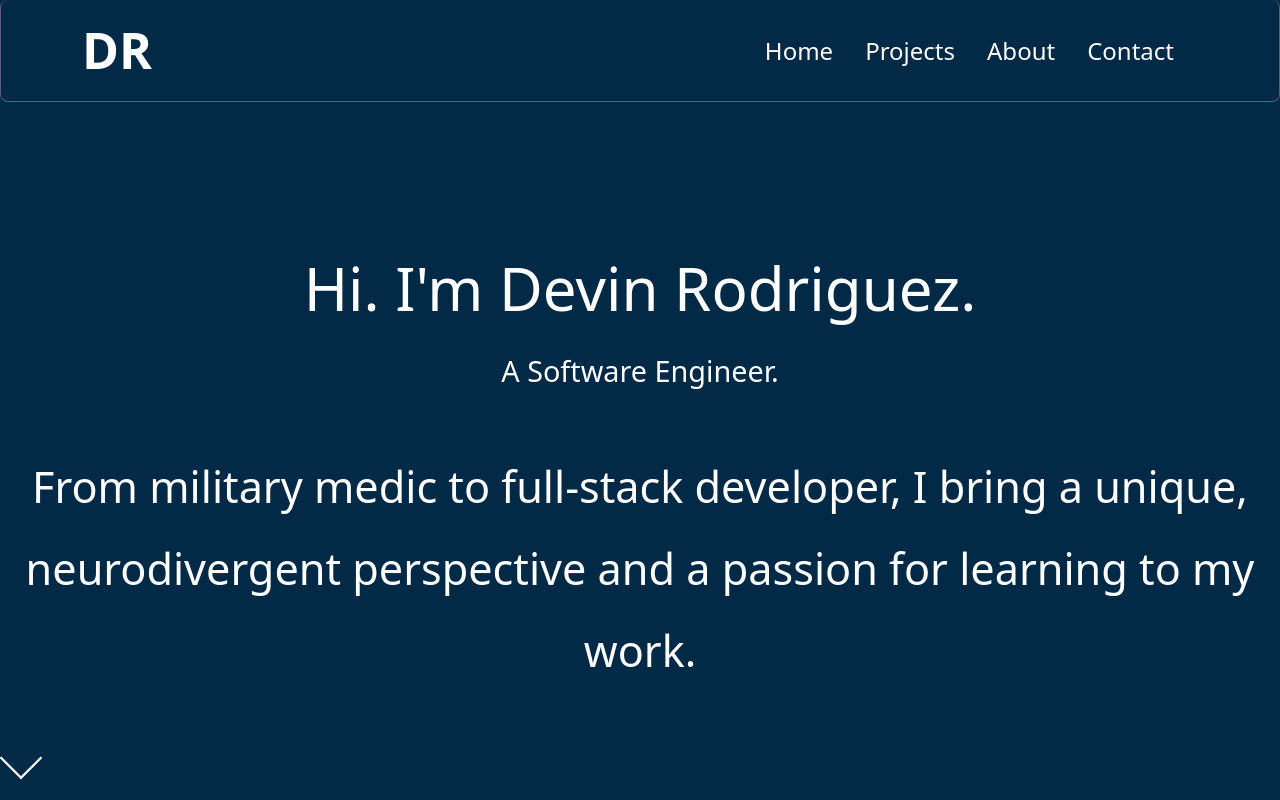
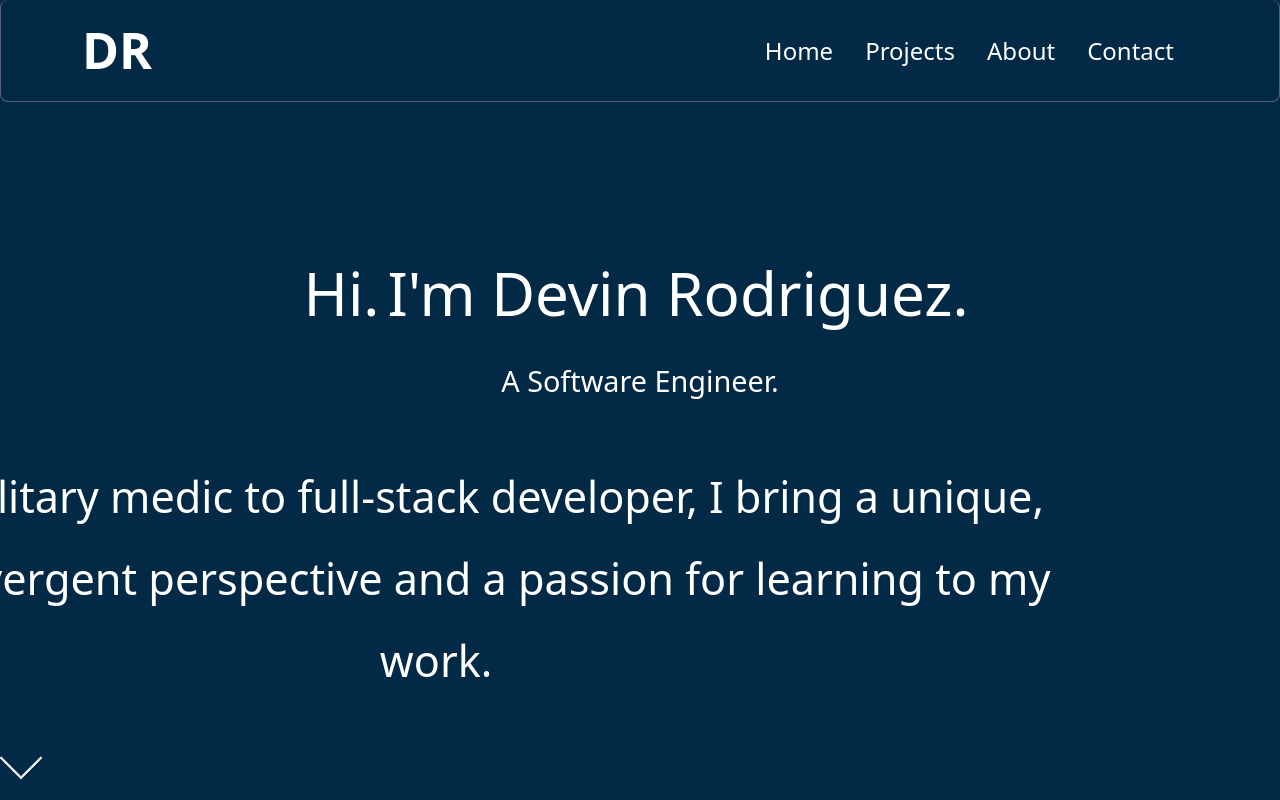
Before and after one commit to rodriguezdevin24/Portfolio, a React (Create React App) app: page / in a window 1280 px wide. Shown: the top 800 px of the page. Built offline with nearby package versions, Linux system fonts and the light colour scheme.

Commit message:
resume download test

```diff
--- a/src/pages/About/HireMe.jsx
+++ b/src/pages/About/HireMe.jsx
@@ -23,6 +23,9 @@ const HireMe = () => {
           with. I love to help out when I can and would never shun anyone away
           from asking for help.{" "}
         </p>
+        <a href="/Devin_Rodriguez_Resume.pdf" download="Devin_Rodriguez_Resume.pdf">
+          Download My Resume
+        </a>
       </div>
     </div>
   );
--- a/src/pages/Home/FooterHome.jsx
+++ b/src/pages/Home/FooterHome.jsx
@@ -71,18 +71,18 @@ const FooterAnimation = () => {
             animate={controls}
             initial="hidden"
             variants={{
-              visible: { y: "0%", opacity: 1, transition: { delay: 1.8 } },
+              visible: { y: "0%", opacity: 1, transition: { delay: 2 } },
               hidden: { y: "100%", opacity: 0 },
             }}
           >
-            Together we can reach the stars
+            Together we can reach the stars..
           </motion.div>
           <motion.div
             className="footer-wrapper"
             animate={controls}
             initial="hidden"
             variants={{
-              visible: { y: "0%", opacity: 1, transition: { delay: 2 } },
+              visible: { y: "0%", opacity: 1, transition: { delay: 2.3 } },
               hidden: { y: "100%", opacity: 0 },
             }}
           >
--- a/src/pages/Home/LandingHome.jsx
+++ b/src/pages/Home/LandingHome.jsx
@@ -16,18 +16,17 @@ const Section = styled.div`
   scroll-snap-align: center;
 `;
 
-// const Subtitle = styled.h2`
-//   font-size: 1.2em;
-//   margin-bottom: 2em;
-// `;
+
 
 const h1EnterFromBottomVariants = {
   initial: {
     y: "50vh",
+    x: "50%",
     opacity: 0,
   },
   animate: {
     y: 0,
+    x: 0,
     opacity: 1,
     transition: { delay: 1, duration: 1 },
   },
@@ -47,17 +46,39 @@ const subtitleVariants = {
   },
 };
 
+const h1SlideFromRightVariants = {
+  initial: {
+    x: "-30vw",
+     opacity: 0,
+  },
+  animate: {
+    x: 0,
+    opacity: 1,
+    transition: { delay: 2.5, duration: 1 },
+  },
+};
+
 const LandingHome = () => {
   return (
     <Section>
+      <div style={{ display: 'flex', justifyContent: 'center', padding: "5px" }}>
       <motion.h1
         className="landing-title"
         variants={h1EnterFromBottomVariants}
         initial="initial"
         animate="animate"
       >
-        Hi. I'm Devin Rodriguez.
+        Hi.
       </motion.h1>
+      <motion.h1
+        className="landing-title"
+        variants={h1SlideFromRightVariants}
+        initial="initial"
+        animate="animate"
+      >
+        I'm Devin Rodriguez.
+      </motion.h1>
+      </div>
       <motion.h2
         className="landing-subtitle"
         variants={subtitleVariants}
@@ -67,7 +88,7 @@ const LandingHome = () => {
           type: "spring",
           stiffness: 260,
           damping: 20,
-          delay: 2.7,
+          delay: 4.5,
         }}
       >
         A Software Engineer.
@@ -75,7 +96,7 @@ const LandingHome = () => {
       <motion.p
         initial={{ x: "-100%" }}
         animate={{ x: "0%" }}
-        transition={{ duration: 1.3, ease: "easeInOut", delay: 3.8 }}
+        transition={{ duration: 1.3, ease: "easeInOut", delay: 5.5 }}
       >
         From military medic to full-stack developer, I bring a unique,
         neurodivergent perspective and a passion for learning to my work.
@@ -90,5 +111,3 @@ export default LandingHome;
 
 //Something like what is was before hi im devin rodriguez a software engineer, and the brand
 //and then continue scrolling to find out more! arrow pointing down. then more about is next
-
-// together we can reach the stars
--- a/src/pages/Home/home.css
+++ b/src/pages/Home/home.css
@@ -141,6 +141,7 @@
 .landing-title {
 font-size: 2.5em;
   margin-bottom: 0.5em;
+  margin-right:8px;
 }
 
 /* Journeyhome.css */
```
Also changed, not shown: 1 other file (tests, documents, lock files or other folders).
